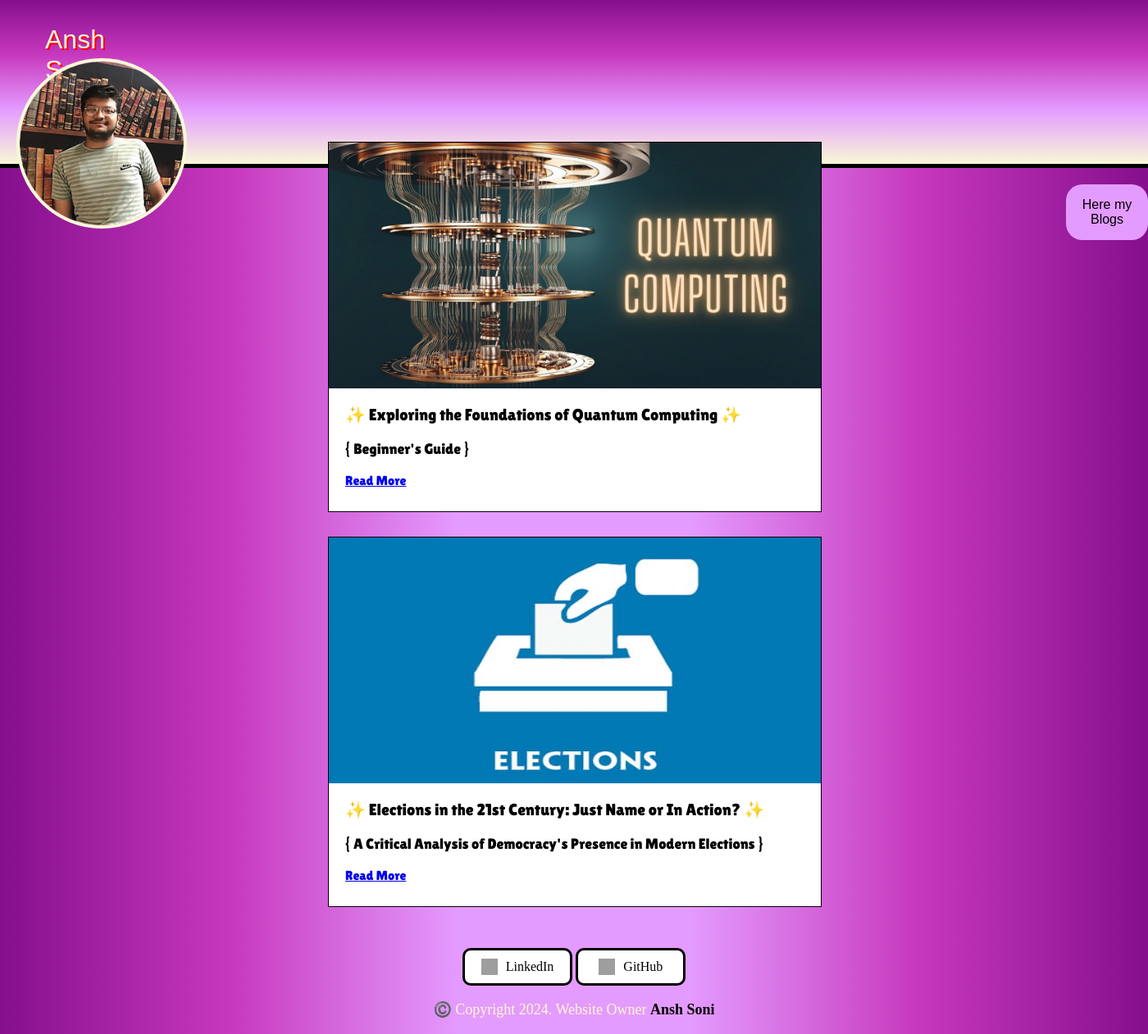
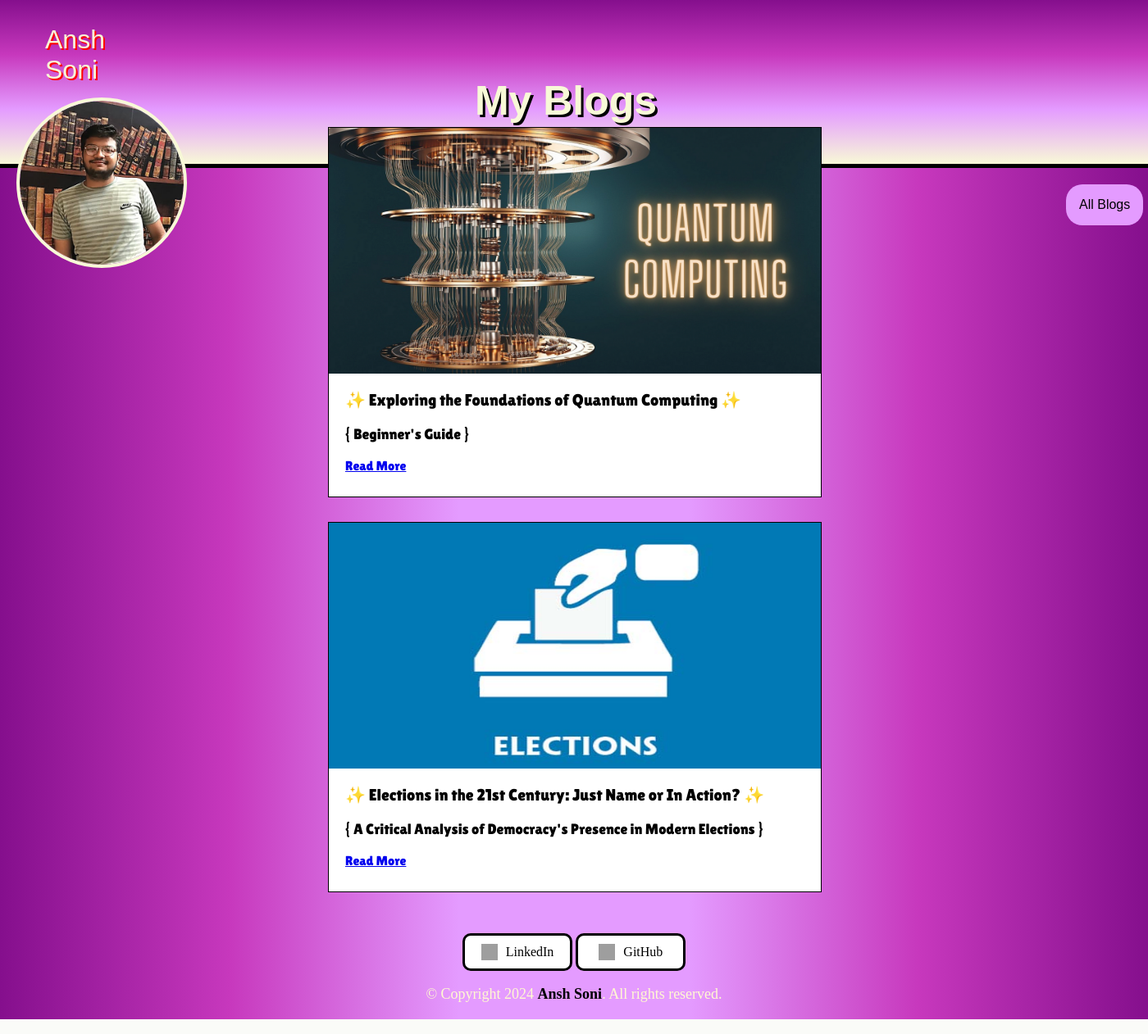
Before and after one commit to AnshMNSoni/Blog, a Flask app: page / in a window 1400 px wide. Shown: the whole page at 82% size. Run offline with Flask 3, Linux system fonts and the light colour scheme; some web fonts are replaced; grey boxes are pictures that could not be loaded.

Commit message:
html files

```diff
--- a/templates/election.html
+++ b/templates/election.html
@@ -142,7 +142,7 @@
                 GitHub
             </a>
 
-            <p id="copyright">©️ Copyright {{ yr }}. Website Owner <b id="copyright_name">Ansh Soni</b></p>
+            <p id="copyright">&copy; Copyright {{ yr }} <b id="copyright_name">Ansh Soni</b>. All rights reserved.</p>
         </div>
     </footer>
 </body>
--- a/templates/index.html
+++ b/templates/index.html
@@ -29,8 +29,8 @@
         <div id="heading">
             <span>
                 <h1>Ansh Soni</h1>
+                <h4 id="My_blogs_head">My Blogs</h4>
             </span>
-
             <img id="image" src="static/img/ansh.jpg" alt="My Image">
         </div>
     </header>
@@ -38,14 +38,14 @@
     <main>
 
         <div class="dropdown">
-            <button class="dropbtn">Here my Blogs</button>
+            <button class="dropbtn">All Blogs</button>
             <div class="dropdown-content">
-                <a href="#blog1">Quantum Computing</a>
-                <a href="#blog2">Election</a>
+                <a href="#QuantumComputingBlog">Quantum Computing</a>
+                <a href="#ElectionBlog">Election</a>
             </div>
         </div>
 
-        <div id="blog1" class="blog_quantum">
+        <div id="QuantumComputingBlog" class="blog_quantum">
             <p>
                 <img id="img_layout" src="static/img/quantum.png" alt="Quantum Computing Logo"><br>
                 <h2>✨ Exploring the Foundations of Quantum Computing ✨</h2><br>
@@ -54,7 +54,7 @@
             </p>
         </div>
 
-        <div id="blog2" class="blog_election">
+        <div id="ElectionBlog" class="blog_election">
             <p>
                 <img id="img_layout" src="static/img/elections.jpg" alt="Election Logo"><br>
                 <h2>✨ Elections in the 21st Century: Just Name or In Action? ✨</h2><br>
@@ -79,7 +79,7 @@
                 GitHub
             </a>
 
-            <p id="copyright">©️ Copyright {{ yr }}. Website Owner <b id="copyright_name">Ansh Soni</b></p>
+            <p id="copyright">&copy; Copyright {{ yr }} <b id="copyright_name">Ansh Soni</b>. All rights reserved.</p>
         </div>
     </footer>
 
--- a/templates/quantum_blog.html
+++ b/templates/quantum_blog.html
@@ -32,10 +32,10 @@
     <main>
         <div class="my_blogs">
             <p>
-                <img id="qm" src="static/img/quantum.png" alt="Quantum Computing Logo"><br>
+                <img id="qm" src="static/img/quantum.png" alt="Quantum Computing Logo"><br><br>
 
                 <article id="article">
-                        <h1 class="title">⭕Introduction</h1>
+                        <h2 class="title">⭕Introduction</h2>
                         <p class="paragraph">
                             Quantum computing is an exciting and rapidly evolving field that leverages the principles of quantum mechanics to process information in ways that classical computers cannot. This blog will introduce you to the basics of quantum computing, its key concepts, and its potential applications.
                         </p><br>
@@ -158,7 +158,7 @@ Quantum computing is still in its early stages, but it holds great promise for t
                 GitHub
             </a>
 
-            <p id="copyright">©️ Copyright {{ yr }}. Website Owner <b id="copyright_name">Ansh Soni</b></p>
+            <p id="copyright">&copy; Copyright {{ yr }} <b id="copyright_name">Ansh Soni</b>. All rights reserved.</p>
         </div>
     </footer>
 </body>
```
